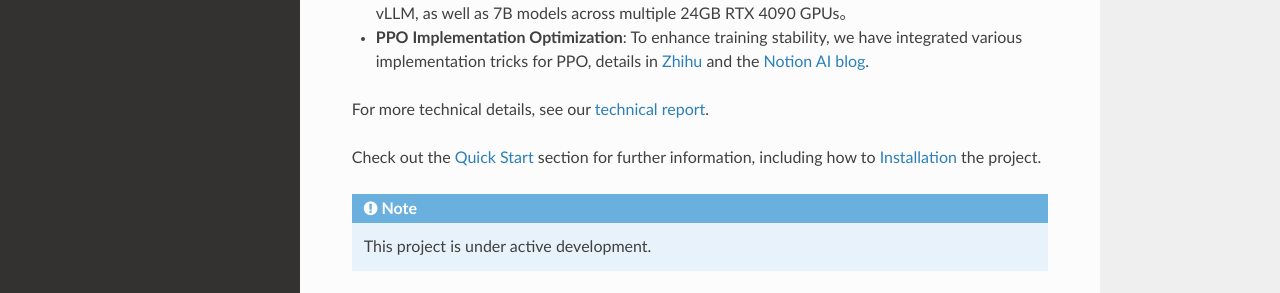
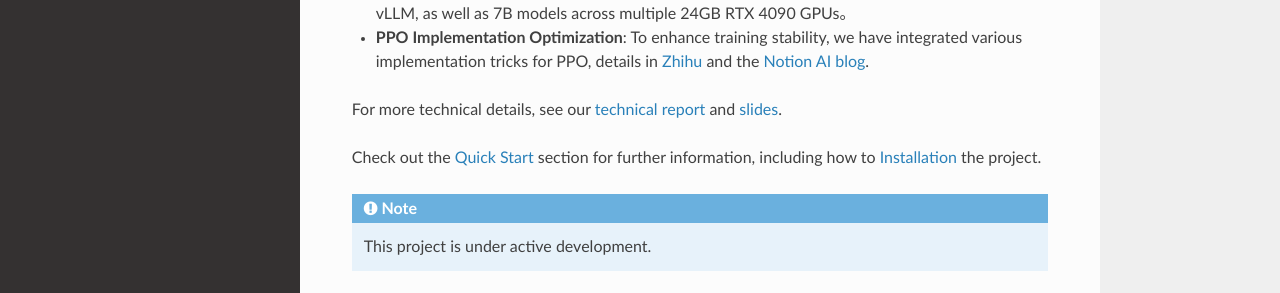
Before and after one commit to OpenRLHF/OpenRLHF-Docs, a Sphinx documentation site: the page built from docs/source/index.rst, in a window 1280 px wide and 900 px high. Shown: the part 422-715 px from the top of the window. Built offline with Sphinx 7.4.7 and the Read the Docs theme 2.0.0, drawn with Linux system fonts in a browser that asks for light colours.

Commit message:
update index.rst

```diff
--- a/docs/source/index.rst
+++ b/docs/source/index.rst
@@ -8,7 +8,7 @@ Welcome to OpenRLHF's documentation!
 - **Distributed RLHF**: OpenRLHF distributes the Actor, Reward, Reference, and Critic models across separate GPUs using Ray, while placing the Adam optimizer on the CPU. This setup enables full-scale fine-tuning of models with 70B+ parameters on multiple A100 80G GPUs and vLLM, as well as 7B models across multiple 24GB RTX 4090 GPUs。
 - **PPO Implementation Optimization**: To enhance training stability, we have integrated various implementation tricks for PPO, details in `Zhihu <https://zhuanlan.zhihu.com/p/622134699>`_ and  the `Notion AI blog <https://difficult-link-dd7.notion.site/eb7b2d1891f44b3a84e7396d19d39e6f?v=01bcb084210149488d730064cbabc99f>`_.
 
-For more technical details, see our `technical report <https://arxiv.org/abs/2405.11143>`_.
+For more technical details, see our `technical report <https://arxiv.org/abs/2405.11143>`_ and `slides <https://docs.google.com/presentation/d/1JRhB1d7csofx0PIZBmfyBdMluxNd5JLPpUHrrvVhGnk/edit?usp=sharing>`_.
 
 Check out the :doc:`quick_start` section for further information, including
 how to :ref:`installation` the project.
```
